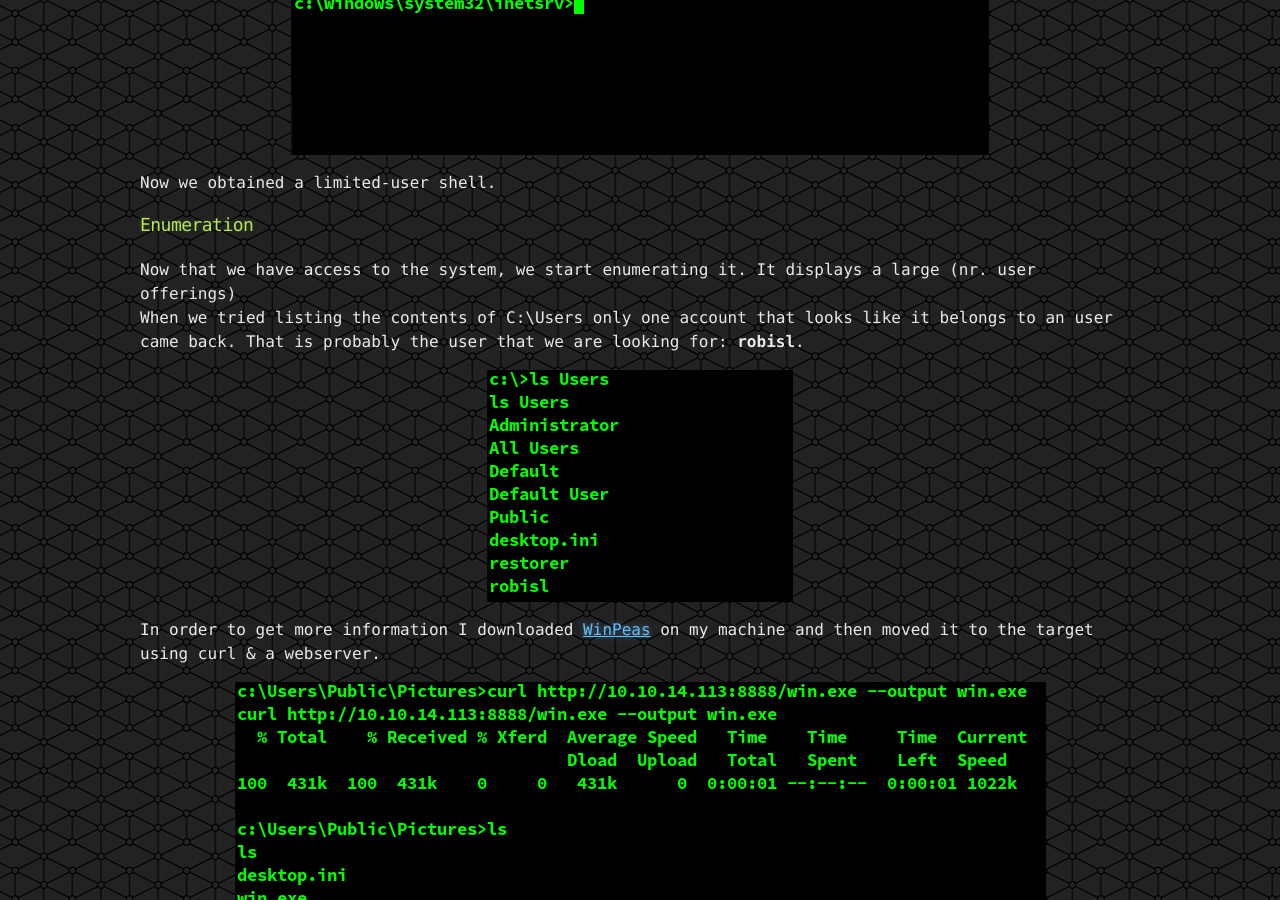
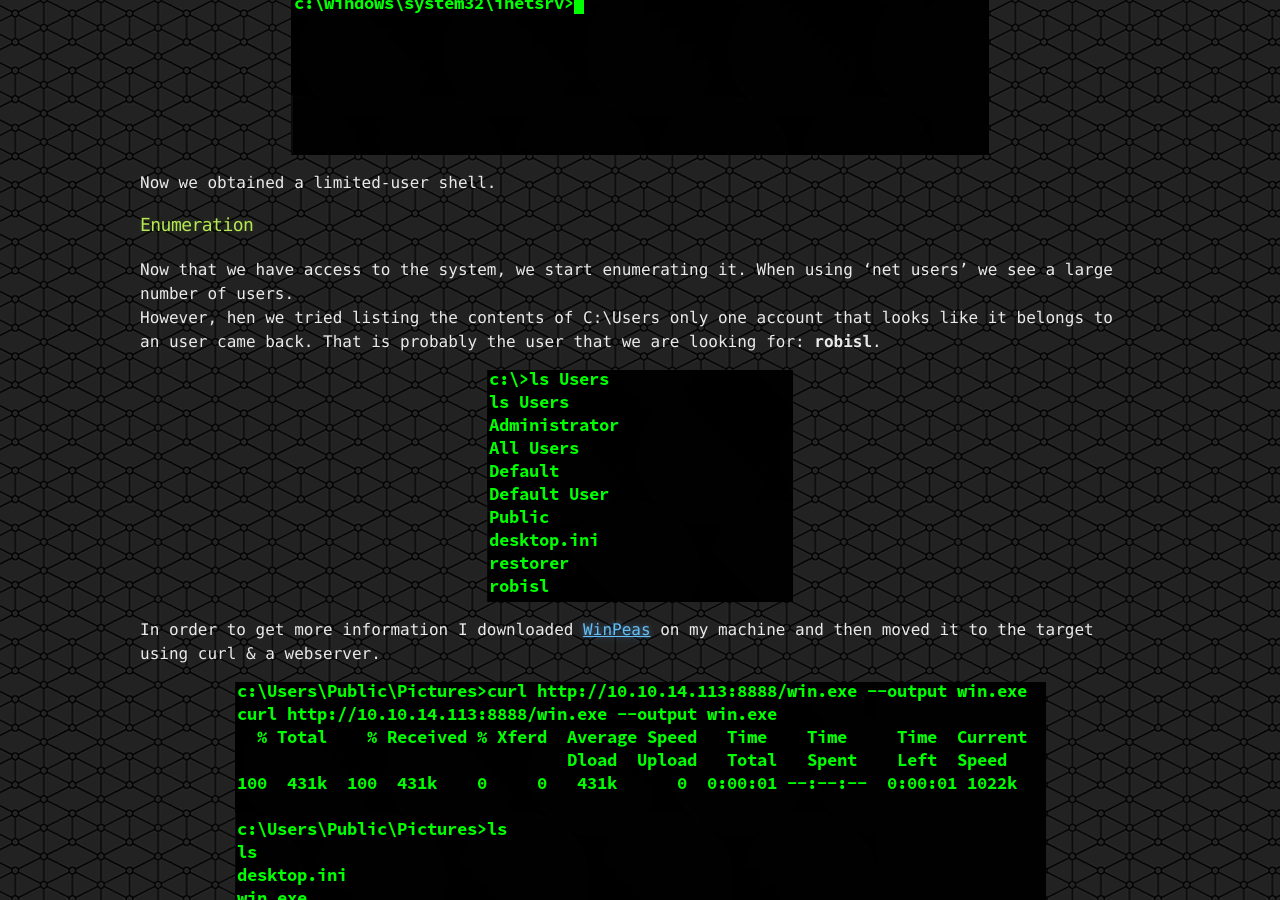
Before and after one commit to Cristi075/cristi075.github.io, a Jekyll site: the page built from _posts/2021-02-08-HTB Worker writeup.markdown, in a window 1280 px wide and 900 px high, scrolled down 7658 px. Built offline with Jekyll 4.4.1, drawn with Linux system fonts in a browser that asks for light colours.

Commit message:
Censor user flag & fix a weird line (forgot what I initially wanted to write there)

```diff
--- a/_posts/2021-02-08-HTB Worker writeup.markdown
+++ b/_posts/2021-02-08-HTB Worker writeup.markdown
@@ -131,8 +131,8 @@
 
 ### Enumeration
 
-Now that we have access to the system, we start enumerating it. It displays a large (nr. user offerings)
-When we tried listing the contents of C:\Users only one account that looks like it belongs to an user came back. That is probably the user that we are looking for: **robisl**.
+Now that we have access to the system, we start enumerating it. When using 'net users' we see a large number of users.
+However, hen we tried listing the contents of C:\Users only one account that looks like it belongs to an user came back. That is probably the user that we are looking for: **robisl**.
 
 ![Users]({{site.baseurl}}/assets/img/HTB/worker/users.png){: .center-image}
 
```
Also changed, not shown: assets/img/HTB/worker/user_flag.png.
